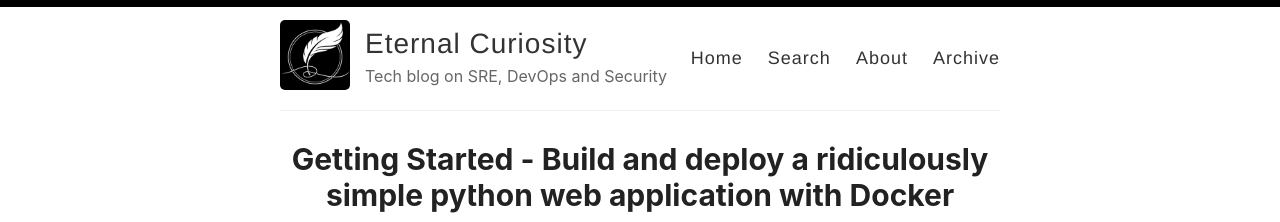
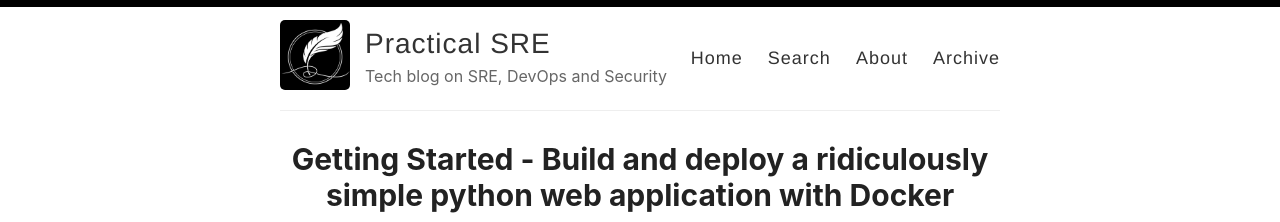
Before and after one commit to tgangte/tgangte.github.io, a Jekyll site: the page built from index.html, in a window 1280 px wide. Shown: the top 222 px of the page. Built offline with Jekyll 4.4.1, drawn with Linux system fonts in a browser that asks for light colours; the list of posts is cut into pages by our own code.

Commit message:
Update _config.yml

```diff
--- a/_config.yml
+++ b/_config.yml
@@ -3,7 +3,7 @@
 #
 
 # Name of your site (displayed in the header)
-name: Eternal Curiosity
+name: Practical SRE
 
 # Name of the author
 author: tgangte
```
